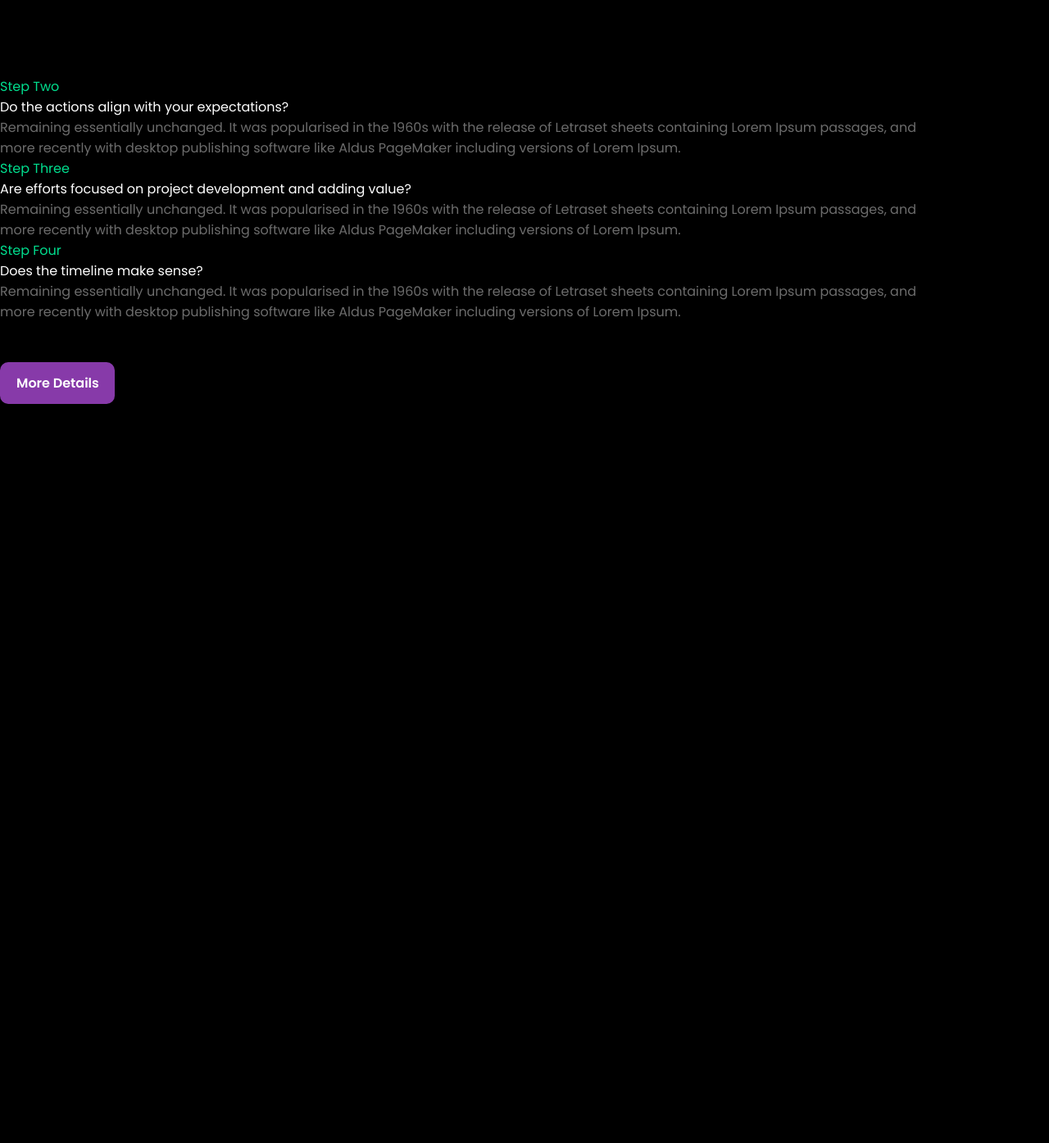
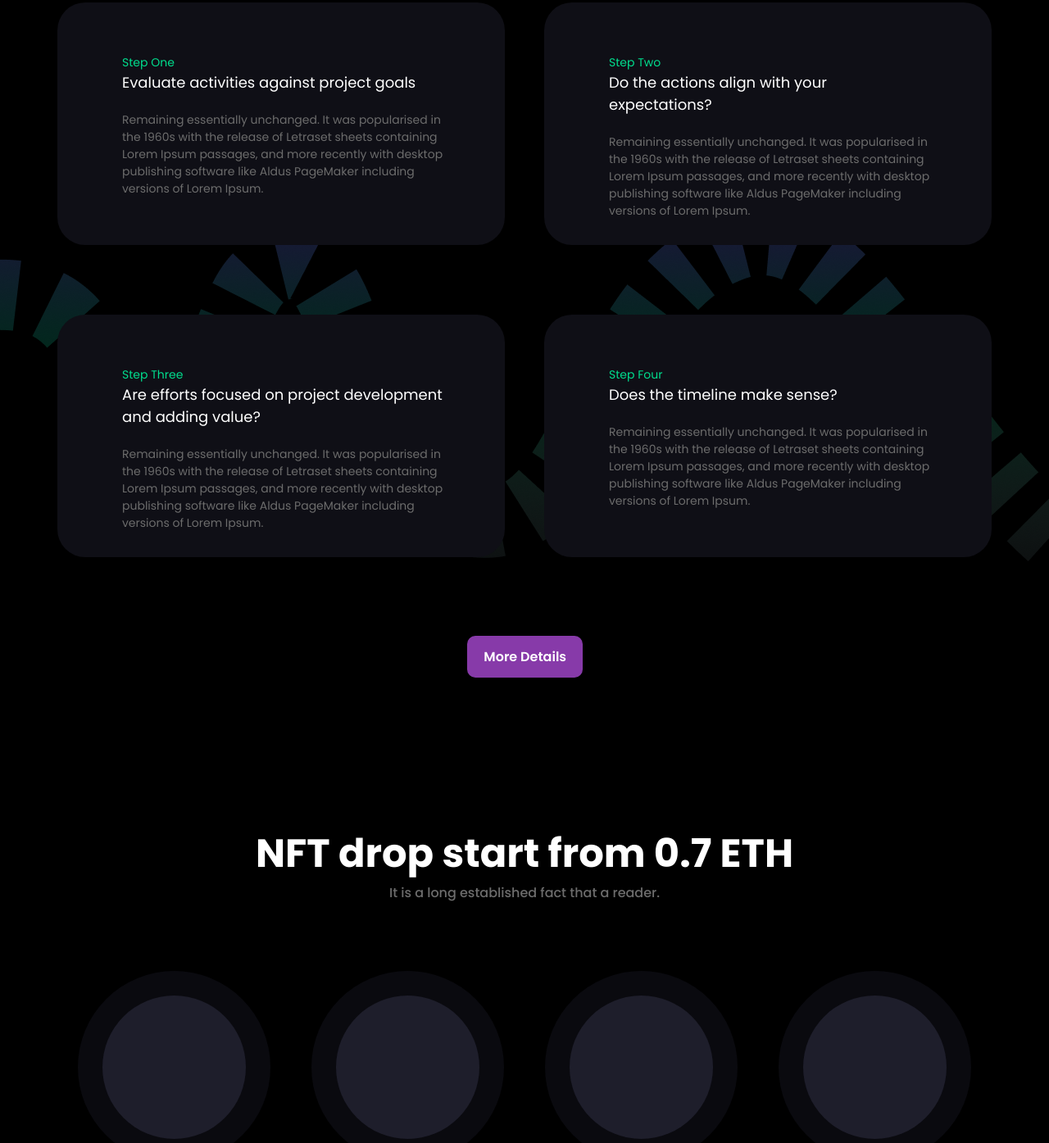
Before and after one commit to RangelRobson/mynfts, a plain HTML site: page index.html in a window 1280 px wide. Shown: the part 2625-4020 px from the top of the page at 82% size. Before the commit the page ends 3118 px from the top, so only its background shows below. Drawn offline with Linux system fonts and the light colour scheme.

Commit message:
atualização codigos

```diff
--- a/index.html
+++ b/index.html
@@ -105,37 +105,66 @@
         <div class="content-container-5">
             <div class="card-title">
                 <p class="white-text">NFTs Roadmap Project</p>
-                <p class="gray-text">It is a long established fact that a reader will be distracted.</p>
+                <p class="gray-text-2">It is a long established fact that a reader will be distracted.</p>
             </div>
             <div class="card-text-1">
                 <p class="card-green">Step One</p>
                 <p class="card-white">Evaluate activities against project goals</p>
-                <p class="card-gray">Remaining essentially unchanged. It was popularised in the 1960s with the release of Letraset sheets containing Lorem Ipsum passages, and more recently with desktop publishing software like Aldus PageMaker including versions of Lorem Ipsum.</p>
+                <p class="card-gray">Remaining essentially unchanged. It was popularised in the 1960s with the release
+                    of Letraset sheets containing Lorem Ipsum passages, and more recently with desktop publishing
+                    software like Aldus PageMaker including versions of Lorem Ipsum.</p>
             </div>
             <div class="card-text-2">
                 <p class="card-green">Step Two</p>
                 <p class="card-white">Do the actions align with your expectations?</p>
-                <p class="card-gray">Remaining essentially unchanged. It was popularised in the 1960s with the release of Letraset sheets containing Lorem Ipsum passages, and more recently with desktop publishing software like Aldus PageMaker including versions of Lorem Ipsum.</p>
+                <p class="card-gray">Remaining essentially unchanged. It was popularised in the 1960s with the release
+                    of Letraset sheets containing Lorem Ipsum passages, and more recently with desktop publishing
+                    software like Aldus PageMaker including versions of Lorem Ipsum.</p>
             </div>
             <div class="card-text-3">
                 <p class="card-green">Step Three</p>
                 <p class="card-white">Are efforts focused on project development and adding value?</p>
-                <p class="card-gray">Remaining essentially unchanged. It was popularised in the 1960s with the release of Letraset sheets containing Lorem Ipsum passages, and more recently with desktop publishing software like Aldus PageMaker including versions of Lorem Ipsum.</p>
+                <p class="card-gray">Remaining essentially unchanged. It was popularised in the 1960s with the release
+                    of Letraset sheets containing Lorem Ipsum passages, and more recently with desktop publishing
+                    software like Aldus PageMaker including versions of Lorem Ipsum.</p>
             </div>
             <div class="card-text-4">
                 <p class="card-green">Step Four</p>
                 <p class="card-white">Does the timeline make sense?</p>
-                <p class="card-gray">Remaining essentially unchanged. It was popularised in the 1960s with the release of Letraset sheets containing Lorem Ipsum passages, and more recently with desktop publishing software like Aldus PageMaker including versions of Lorem Ipsum.</p>
+                <p class="card-gray">Remaining essentially unchanged. It was popularised in the 1960s with the release
+                    of Letraset sheets containing Lorem Ipsum passages, and more recently with desktop publishing
+                    software like Aldus PageMaker including versions of Lorem Ipsum.</p>
             </div>
             <input class="purple-button" type="button" value="More Details">
         </div>
     </section>
-    <script type="text/javascript">
-        window.addEventListener("scroll", function () {
-            var header = document.querySelector("header");
-            header.classList.toggle('sticky', window.scrollY > 0);
-        });
-    </script>
+    <section class="container-6">
+        <div class="content-container-6">
+            <div class="card-title">
+                <p class="white-text">NFT drop start from 0.7 ETH</p>
+                <p class="gray-text-2">It is a long established fact that a reader.</p>
+            </div>
+            <div class="countdown">
+                <div class="count"></div>
+                <div class="count"></div>
+                <div class="count"></div>
+                <div class="count"></div>
+            </div>
+        </div>
+    </section>
+    <footer class="container-7">
+        <div class="content-container-7">
+            <p>Remaining essentially unchanged. It was popularised in the 1960s with the release of Letraset sheets
+                containing Lorem Ipsum passages, and more recently with desktop publishing software like Aldus
+                PageMaker including versions of Lorem Ipsum dolor sit amet.</p>
+            <a href="#" class="get-button">Get NFTs</a>
+            <img src="images/asset 1.png" alt="logo verde" class="green-logo">
+            <div>
+                <span></span>
+            </div>
+        </div>
+    </footer>
+    <script type="module" src="./js/script.js"></script>
 </body>
 
 </html>
--- /dev/null
+++ b/js/script.js
@@ -0,0 +1,4 @@
+window.addEventListener("scroll", function () {
+    var header = document.querySelector("header");
+    header.classList.toggle('sticky', window.scrollY > 0);
+});
--- a/style.css
+++ b/style.css
@@ -284,7 +284,7 @@ header .menu a:focus(.blog, .nfts){
     height: 342px;
     margin-top: 125px;
     background: url(images/asset\ 15.png) no-repeat right;
-    background-size: cover 60%;
+    background-size:cover 60%;
     position: relative;
     align-items: center;
 }
@@ -339,31 +339,220 @@ header .menu a:focus(.blog, .nfts){
 
 .container-5{
     width: 100%;
-
+    display: flex;
+    position: relative;
+    background: url(images/asset\ 16.png) no-repeat bottom left;
+    align-items: center;
+    justify-content: center;
 }
 
 .container-5 .content-container-5{
     width: 1140px;
+    height: 1032px;
+    display: inline-block;
+    margin: auto;
+    position: relative;
+    align-items: center;
+    justify-content: space-between;
+    margin-top: 110px;
 }
 
 .card-green{
-    color:#01de8e
+    color:#01de8e;
+    align-items: center;
+    font-size: 14px;
+    line-height: 21px;
+    margin: 63px 72px 0 79px;
 }
 
 .card-gray{
-    color: #6C6C6C;;
+    color: #6C6C6C;
+    align-items: center;
+    font-size: 14px;
+    line-height: 21px;
+    margin: 22px 72px 64px 79px;
+
 }
 
 .card-white{
     color: #fff;
+    align-items: center;
+    font-size: 18px;
+    line-height: 27px;
+    margin: 0 72px 0 79px;
 }
 
 .card-title{
-    width: 555px;
+    width: 656px;
     height: 106px;
+    align-items: center;
+    margin: 0 auto 96px;
 }
 
+.gray-text-2{
+    font-size: 16px;
+    font-weight: 500;
+    line-height: 24px;
+    color: #6C6C6C;
+    text-align: center;
+}
+
+
 .card-text-1{
+    display: inline-block;
     width: 546px;
     height: 296px;
+    position: absolute;
+    align-items: center;
+    background: #0F0F16;
+    border-radius: 34px;
+    margin-right: 40px;
 }
+
+.card-text-2{
+    display: inline-block;
+    width: 546px;
+    height: 296px;
+    position: absolute;
+    right: 0;
+    align-items: center;
+    background: #0F0F16;
+    border-radius: 34px;
+}
+
+.card-text-3{
+    display: inline-block;
+    width: 546px;
+    height: 296px;
+    position: absolute;
+    left: 0;
+    bottom: 153px;
+    align-items: center;
+    background: #0F0F16;
+    border-radius: 34px;
+}
+
+.card-text-4{
+    display: inline-block;
+    width: 546px;
+    height: 296px;
+    position: absolute;
+    right: 0;
+    bottom: 153px;
+    align-items: center;
+    background: #0F0F16;
+    border-radius: 34px;
+}
+
+.content-container-5 .purple-button{
+    color: #fff;
+    background-color: #873AA9;
+    font-size: 16px;
+    font-weight: 600;
+    line-height: 24px;
+    padding: 14px 19.63px 13px 20px;
+    border-radius: 10px;
+    position: absolute;
+    bottom: 6px;
+    right: 43.8%;
+
+}
+
+.container-6{
+    display: flex;
+    width: 100%;
+    height: 384px;
+    margin: 173px auto;
+    justify-content: center;
+    align-items: center;
+    position: relative;
+}
+
+.container-6 .content-container-6{
+    display: inline-block;
+    width: 1140px;
+    align-items: center;
+    justify-content: center;
+    position: absolute;
+}
+
+.countdown{
+    display: flex;
+    width: 100%;
+    height: 175px;
+    align-items: center;
+    justify-content: center;
+    margin: 103px auto 0;
+}
+
+.countdown .count{
+    width: 175px;
+    height: 175px;
+    background:#1E1E2B;
+    border-radius: 50%;
+    box-shadow: 0px 0px 0px 30px rgba(21, 21, 31, 0.5);
+    margin: auto;
+}
+
+
+.container-7{
+    display: flex;
+    position: relative;
+    width: 100%;
+    background: url(images/asset\ 17.png) no-repeat;
+    justify-content: center;
+    align-items: center;
+    background-size: cover;
+
+}
+
+
+.container-7 .content-container-7{
+    display: flex;
+    position: relative;
+    width: 878.5px;
+    height: 792px;
+    border-top: 1px solid;
+    align-items: center;
+    justify-content: center;
+    border-image: linear-gradient(90deg, #7553CF, #38CAB2, #D72484) 1;
+}
+
+.content-container-7 p{
+    display: inline-block;
+    position: absolute;
+    color: #ffffff;
+    font-size: 16px;
+    font-weight: 500;
+    line-height: 24px;
+    justify-content:center;
+    align-items: center;
+    text-align: center;
+    top: 67px;
+}
+
+.content-container-7 .get-button{
+    display: flex;
+    position: absolute;
+    width: 195.18px;
+    height: 63px;
+    text-decoration: none;
+    color: #ffffff;
+    border: 1px solid #FFFFFF;
+    top: 203px;
+    align-items: center;
+    justify-content: center;
+}
+
+.content-container-7 .get-button:hover{
+    border-color: #01DE8E;
+    transition: 0.5s;
+}
+
+.content-container-7 .green-logo{
+    display: flex;
+    position: absolute;
+    width: 187px;
+    height: 61px;
+    top: 317px;
+}
```
Also changed, not shown: images/asset 17.png, images/discord.png (added), images/facebook-f.png (added), images/instagram.png (added), images/twitter.png (added), js/countdown.js (added).
